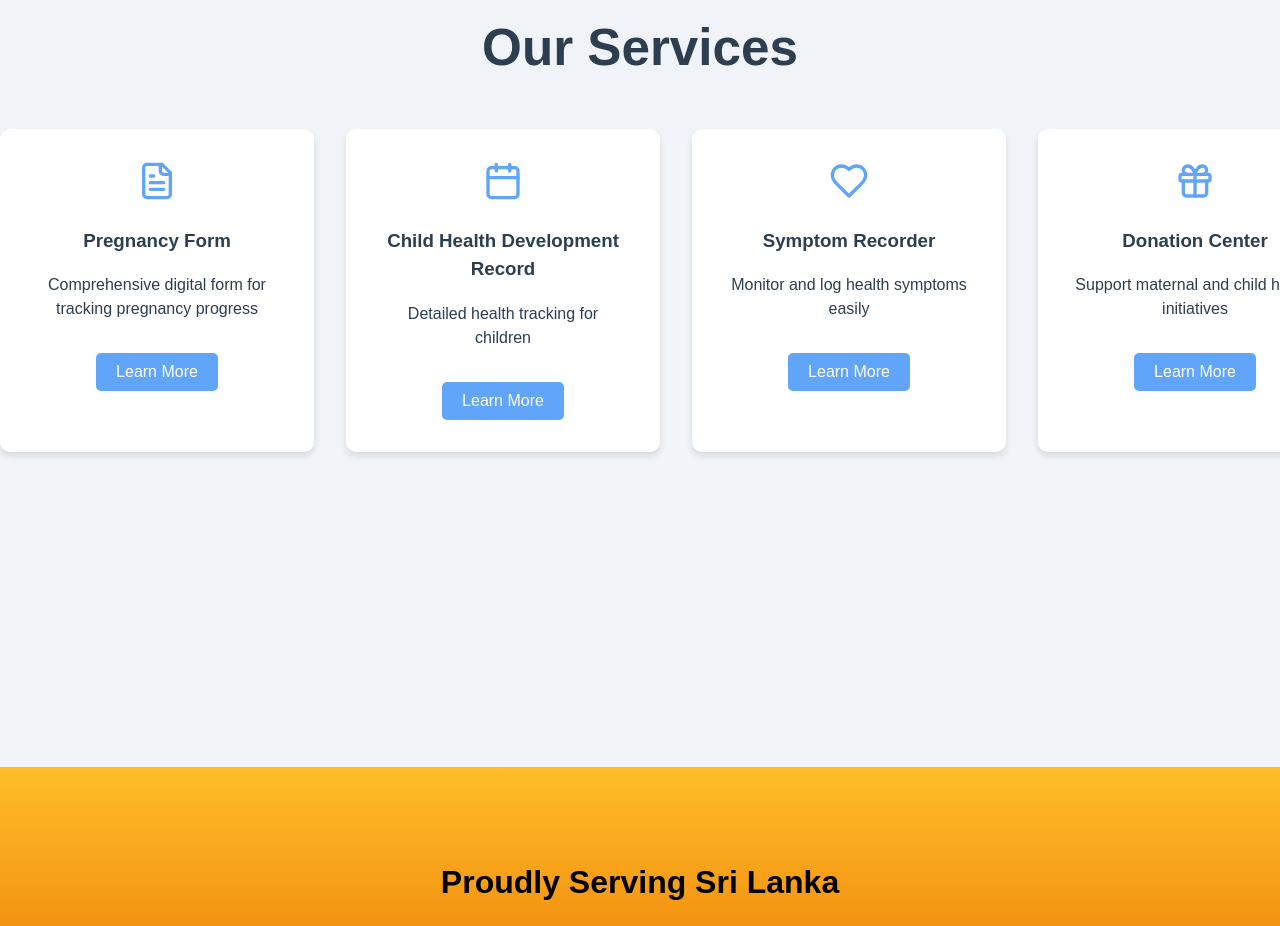
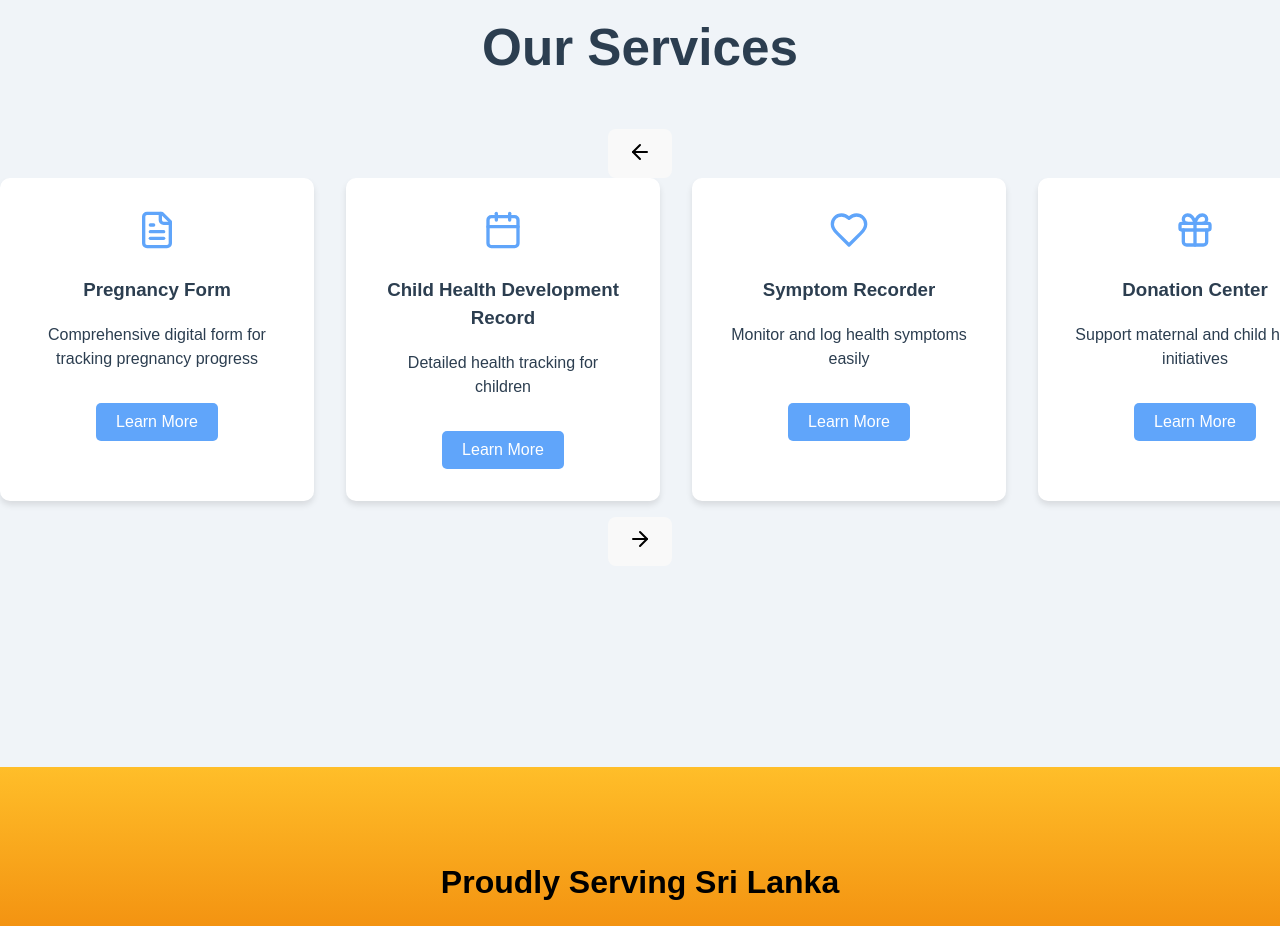
Before and after one commit to Methma-02/Health_Bridge, a React (Vite) app in the folder frontend/: page / in a window 1280 px wide. Shown: the part 1060-1986 px from the top of the page. Built offline with nearby package versions, Linux system fonts and the light colour scheme.

Commit message:
Update Homepage.jsx

```diff
--- a/frontend/src/Homepage.jsx
+++ b/frontend/src/Homepage.jsx
@@ -1,13 +1,15 @@
-import React, { useRef } from 'react';
+import React, { useRef, useState } from 'react';
 import { useNavigate } from 'react-router-dom';
 import Header from './HeaderFooter/Header';
 import Footer from './HeaderFooter/Footer';
-import { Heart, Calendar, FileText, Gift, AlertCircle } from 'lucide-react';
+import { Heart, Calendar, FileText, Gift, AlertCircle, ArrowLeft, ArrowRight } from 'lucide-react';
 import './Homepage.css';
 
 const Homepage = () => {
   const servicesRef = useRef(null);
+  const servicesContainerRef = useRef(null);
   const navigate = useNavigate();
+  const [scrollPosition, setScrollPosition] = useState(0);
 
   const scrollToServices = () => {
     servicesRef.current?.scrollIntoView({ behavior: 'smooth' });
@@ -46,6 +48,33 @@ const Homepage = () => {
     }
   ];
 
+  const scrollLeft = () => {
+    if (servicesContainerRef.current) {
+      const container = servicesContainerRef.current;
+      const cardWidth = container.querySelector('.service-card').offsetWidth;
+      const newPosition = Math.max(scrollPosition - cardWidth, 0);
+      container.scrollTo({ left: newPosition, behavior: 'smooth' });
+      setScrollPosition(newPosition);
+    }
+  };
+
+  const scrollRight = () => {
+    if (servicesContainerRef.current) {
+      const container = servicesContainerRef.current;
+      const cardWidth = container.querySelector('.service-card').offsetWidth;
+      const maxScroll = container.scrollWidth - container.clientWidth;
+      const newPosition = Math.min(scrollPosition + cardWidth, maxScroll);
+      container.scrollTo({ left: newPosition, behavior: 'smooth' });
+      setScrollPosition(newPosition);
+    }
+  };
+
+  const handleScroll = () => {
+    if (servicesContainerRef.current) {
+      setScrollPosition(servicesContainerRef.current.scrollLeft);
+    }
+  };
+
   return (
     <div className="health-bridge-homepage">
       <Header />
@@ -66,10 +95,24 @@ const Homepage = () => {
         </div>
       </section>
 
-      {/* Services Section */}
+      {/* Services Section with Carousel Navigation */}
       <section ref={servicesRef} className="services-section">
         <h2>Our Services</h2>
-        <div className="services-grid">
+        <div className="services-carousel-container">
+          {/* Changed from ChevronLeft to ArrowLeft for consistency with footer buttons */}
+          <button
+            className="carousel-nav-button carousel-prev"
+            onClick={scrollLeft}
+            aria-label="Previous services"
+          >
+            <ArrowLeft className="h-6 w-6" />
+          </button>
+
+          <div
+            ref={servicesContainerRef}
+            className="services-grid"
+            onScroll={handleScroll}
+          >
             {services.map((service, index) => (
               <div key={index} className="service-card">
                 {service.icon}
@@ -77,6 +120,28 @@ const Homepage = () => {
                 <p>{service.description}</p>
                 <button onClick={() => navigate(service.path)}>Learn More</button>
               </div>
+            ))}
+          </div>
+
+          {/* Changed from ChevronRight to ArrowRight for consistency with footer buttons */}
+          <button
+            className="carousel-nav-button carousel-next"
+            onClick={scrollRight}
+            aria-label="Next services"
+          >
+            <ArrowRight className="h-6 w-6" />
+          </button>
+        </div>
+
+        {/* Optional: Add indicator dots */}
+        <div className="carousel-indicators">
+          {services.map((_, index) => (
+            <span
+              key={index}
+              className={`indicator-dot ${index * (servicesContainerRef.current?.querySelector('.service-card')?.offsetWidth || 0) <= scrollPosition &&
+                        (index + 1) * (servicesContainerRef.current?.querySelector('.service-card')?.offsetWidth || 0) > scrollPosition ?
+                        'active' : ''}`}
+            />
           ))}
         </div>
       </section>
```
Lines whose indentation alone changed are shown as unchanged.
